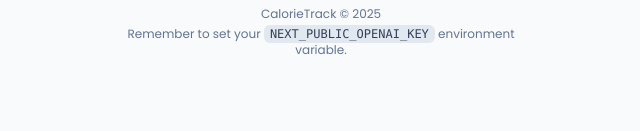
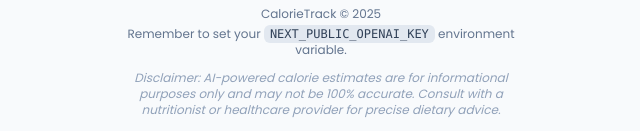
Before and after one commit to jaimango/calorietrack, a Next.js app: page / in a window 1280 px wide. Shown: the part 759-890 px from the top of the page, without its empty margins (319-959 px from the left). Before the commit the page ends 833 px from the top, so only its background shows below. Built offline with nearby package versions, Linux system fonts and the light colour scheme; no server answers.

Commit message:
Added disclaimer

```diff
--- a/src/app/page.tsx
+++ b/src/app/page.tsx
@@ -510,6 +510,9 @@
       <footer className="w-full mt-16 text-center text-slate-500 text-xs">
         <p>CalorieTrack &copy; {new Date().getFullYear()}</p>
         <p className="mt-1">Remember to set your <code className="bg-slate-200 text-slate-700 px-1.5 py-0.5 rounded-md text-xs">NEXT_PUBLIC_OPENAI_KEY</code> environment variable.</p>
+        <p className="mt-3 text-xs italic text-slate-400">
+          Disclaimer: AI-powered calorie estimates are for informational purposes only and may not be 100% accurate. Consult with a nutritionist or healthcare provider for precise dietary advice.
+        </p>
       </footer>
     </div>
   );
```
